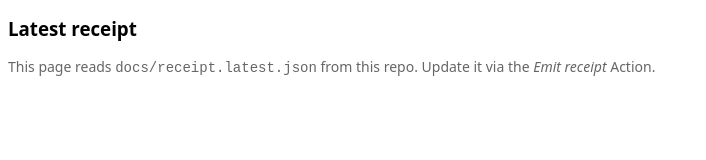
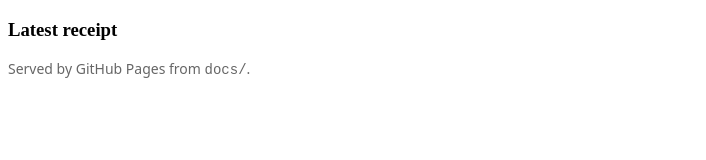
Before and after one commit to terryncew/COLE-Coherence-Layer-Engine-, a plain HTML site: page docs/index.html in a window 1280 px wide. Shown: the whole page, without its empty margins (0-706 px from the left). Drawn offline with Linux system fonts and the light colour scheme.

Commit message:
Update index.html

```diff
--- a/docs/index.html
+++ b/docs/index.html
@@ -1,11 +1,6 @@
-<!doctype html><meta charset="utf-8" />
-<title>COLE × OpenLine — Live Receipt</title>
+<!doctype html><meta charset="utf-8">
+<title>COLE × OpenLine — Receipt</title>
 <script type="module" src="https://rawcdn.githack.com/terryncew/openline-core/main/receipts-kit/openline-card.js"></script>
-
-<h3 style="font-family:system-ui;margin:16px 0">Latest receipt</h3>
+<h3>Latest receipt</h3>
 <openline-card mode="compact" src="./receipt.latest.json"></openline-card>
-
-<p style="font:14px system-ui;color:#666;margin-top:16px">
-  This page reads <code>docs/receipt.latest.json</code> from this repo. Update it via the
-  <em>Emit receipt</em> Action.
-</p>
+<p style="font:14px system-ui;color:#666">Served by GitHub Pages from <code>docs/</code>.</p>
```
